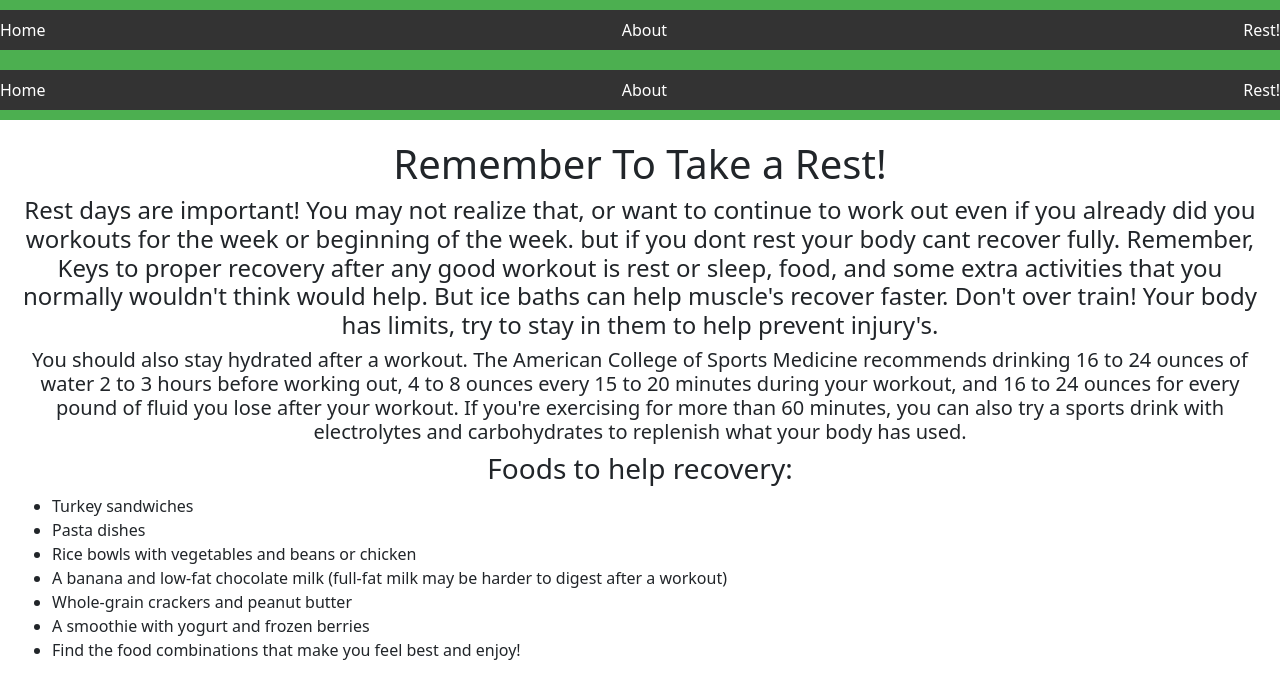
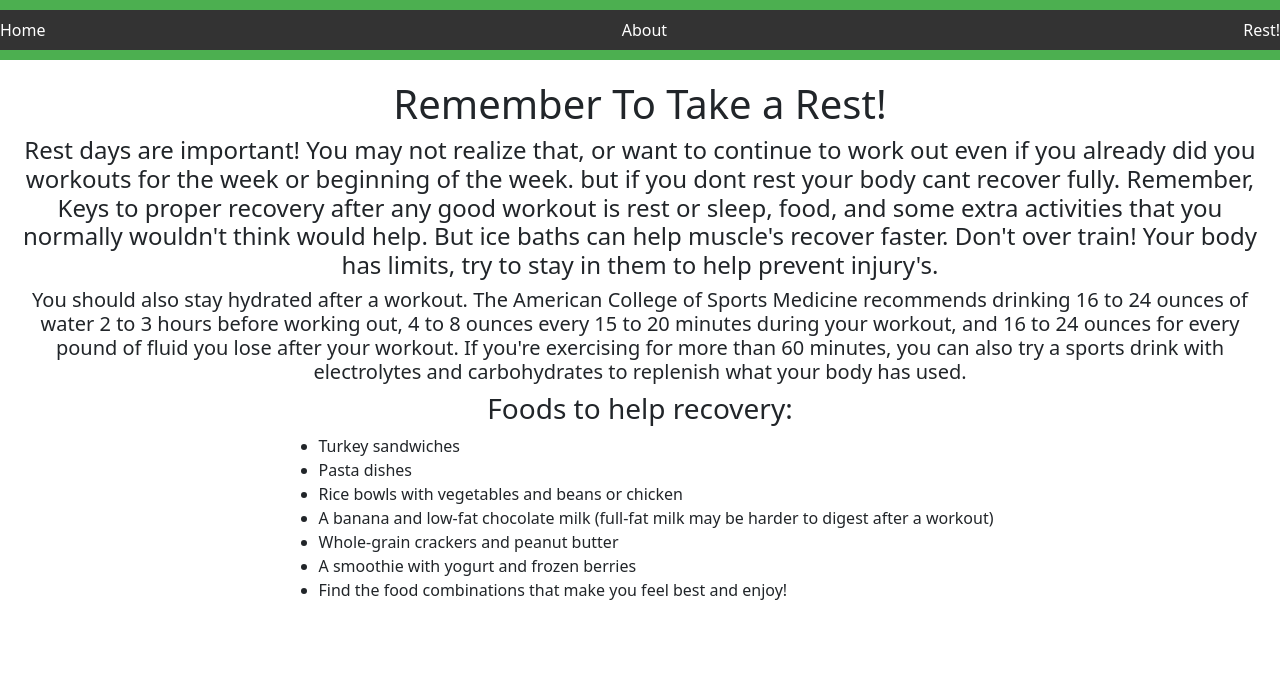
Before and after one commit to NathanWelliver/phase-2-project, a React (Create React App) app: page /rest in a window 1280 px wide. Shown: the top 698 px of the page. Built offline with nearby package versions, Linux system fonts and the light colour scheme; data requests are answered from the project's data file.

Commit message:
changed page layout

```diff
--- a/src/Pages/RestDay.js
+++ b/src/Pages/RestDay.js
@@ -1,13 +1,9 @@
 import React from "react";
-import NavBar from "../Components/NavBar";
 
 function RestDay(){
 
     return (
-        <>
-        <header>
-            <NavBar />
-        </header>
+        <div className="rest-page">
         <main>
             <h1>Remember To Take a Rest!</h1>
             <h4>
@@ -27,6 +23,7 @@ function RestDay(){
             electrolytes and carbohydrates to replenish what your body has used.
             </h5>
             <h3>Foods to help recovery:</h3>
+            <div className="food-list">
             <ul>
                 <li>Turkey sandwiches</li>
                 <li>Pasta dishes</li>
@@ -36,8 +33,9 @@ function RestDay(){
                 <li>A smoothie with yogurt and frozen berries</li>
                 <li>Find the food combinations that make you feel best and enjoy!</li>
             </ul>
+            </div>
         </main>
-        </>
+        </div>
     )
 }
 
```
